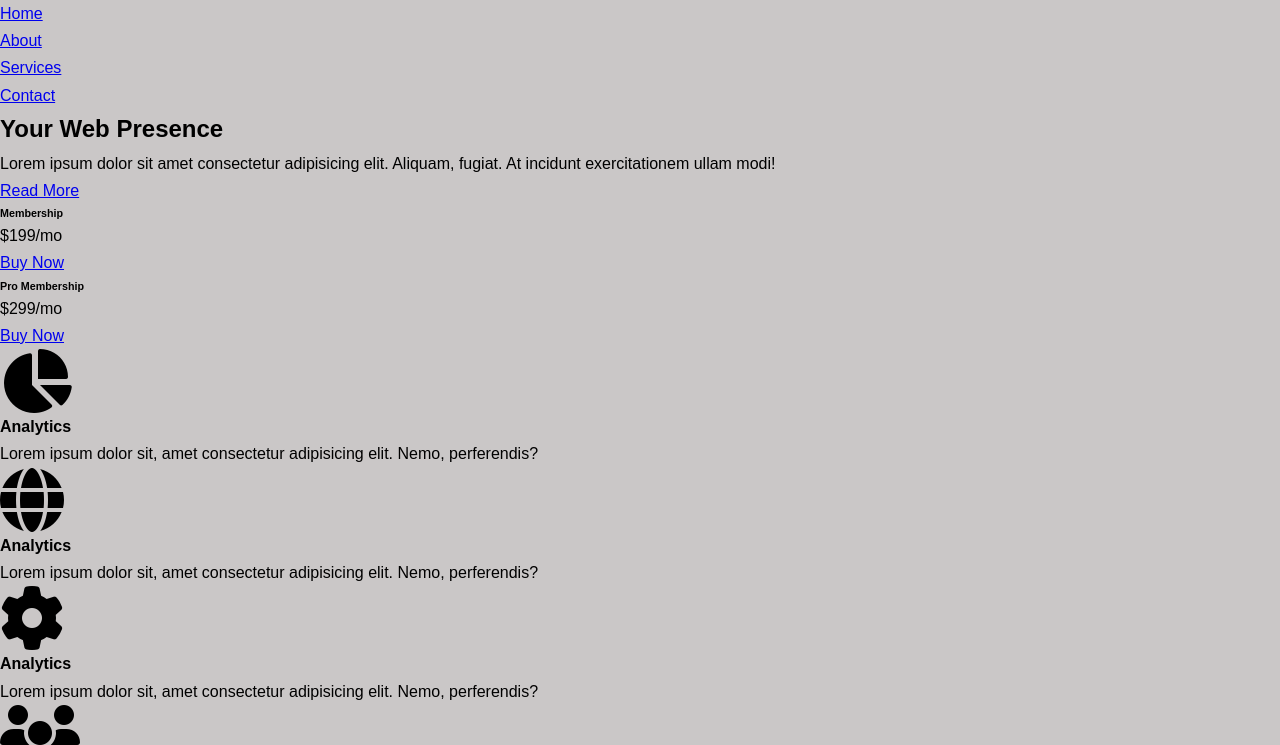
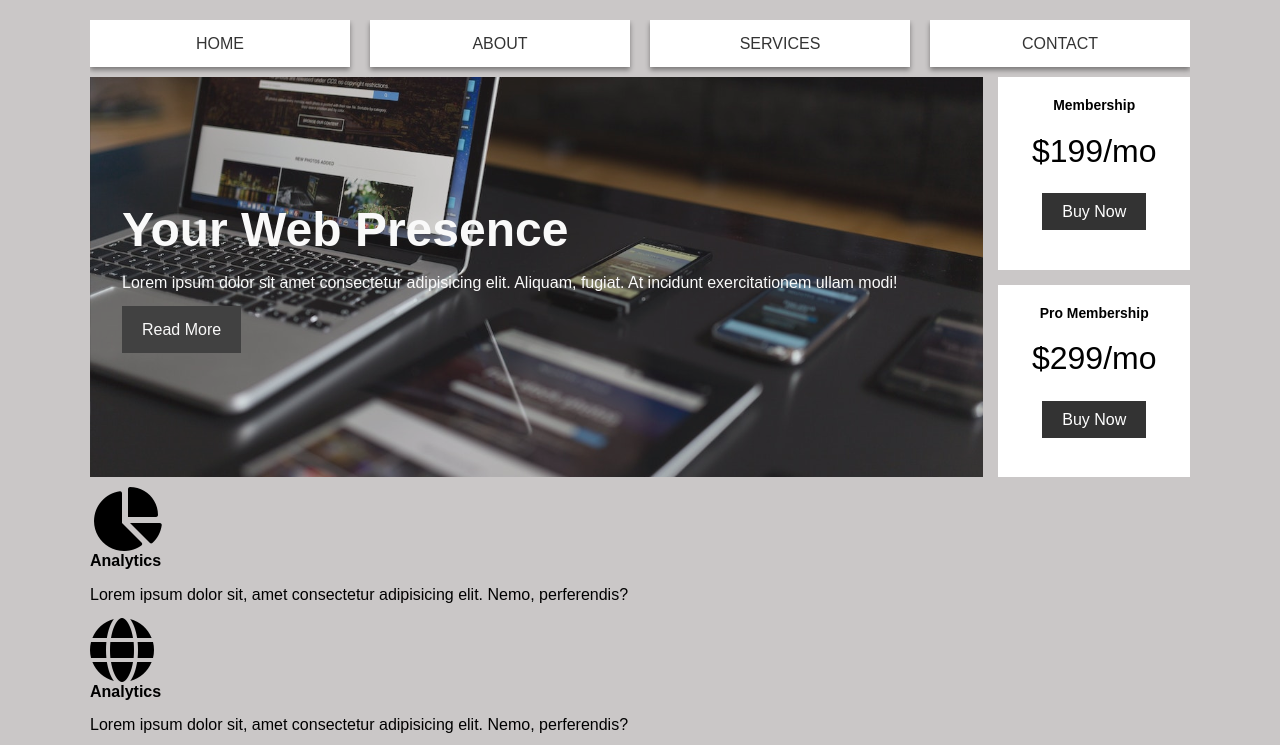
Before and after one commit to s-khodjaev/reviewbiz, a plain HTML site: page index.html in a window 1280 px wide. Shown: the top 745 px of the page. Drawn offline with Linux system fonts and the light colour scheme.

Commit message:
add nav and hero section

```diff
--- a/main.css
+++ b/main.css
@@ -10,3 +10,121 @@ body {
   font-size: 16px;
   background-color: #cac7c7;
 }
+
+img {
+  max-width: 100%;
+}
+
+p {
+  margin: 10px 0;
+}
+
+h1,
+h2,
+h3,
+h4,
+h5,
+h6 {
+  line-height: 1.2;
+}
+
+.container {
+  max-width: 1100px;
+  margin: 20px auto;
+  overflow: hidden;
+}
+
+.btn-dark {
+  background-color: #333;
+  color: #fff;
+  padding: 10px 20px;
+  border: none;
+  cursor: pointer;
+  text-decoration: none;
+}
+
+/* Navigation */
+
+#main-nav .nav-list {
+  display: grid;
+  grid-template-columns: repeat(4, 1fr);
+  gap: 20px;
+  list-style: none;
+}
+
+#main-nav .nav-list li {
+  background-color: #fff;
+  padding: 10px 20px;
+  box-shadow: 0 3px 5px rgba(0, 0, 0, 0.4);
+  border: none;
+  text-align: center;
+}
+
+#main-nav .nav-list li:hover {
+  background-color: #f1f1f1;
+}
+
+#main-nav .nav-list li a {
+  color: #333;
+  text-decoration: none;
+  text-transform: uppercase;
+}
+
+/* Hero Section */
+
+#hero {
+  display: grid;
+  grid-template-areas:
+    'main main main-a'
+    'main main main-b';
+  gap: 15px;
+  margin: 10px 0;
+}
+
+.main-hero {
+  background: url('./img/showcase.jpg');
+  background-position: center;
+  background-size: cover;
+  opacity: 0.9;
+  min-height: 400px;
+  padding: 2rem;
+  display: flex;
+  flex-direction: column;
+  justify-content: center;
+  align-items: start;
+  color: #fff;
+}
+
+.main-hero h1 {
+  font-size: 3rem;
+}
+
+.main-hero {
+  grid-area: main;
+}
+
+.hero-a {
+  grid-area: main-a;
+}
+
+.hero-b {
+  grid-area: main-b;
+}
+
+.hero-a,
+.hero-b {
+  background-color: #fff;
+  padding: 20px;
+  text-align: center;
+}
+
+.hero-a h6,
+.hero-b h6 {
+  font-size: 0.87rem;
+  margin-bottom: 10px;
+}
+
+.price {
+  font-size: 2rem;
+  margin-bottom: 20px;
+}
```
